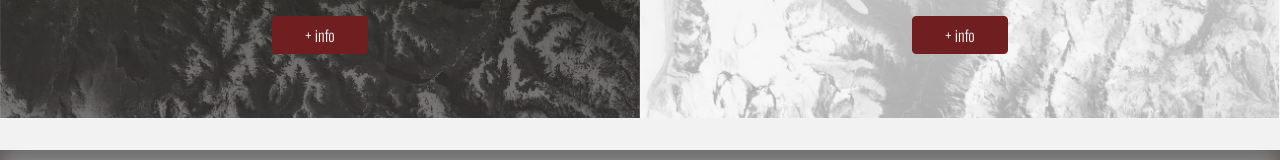
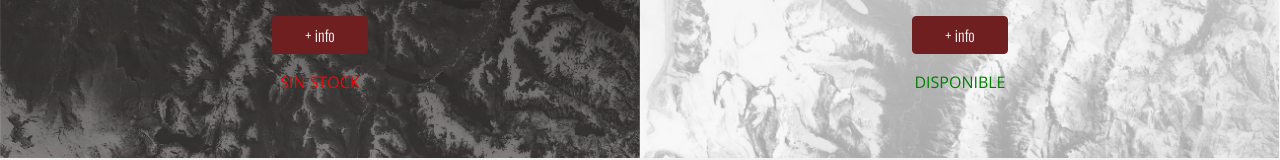
Before and after one commit to SantiDG/CH-FINAL, a website: page index.html in a window 1280 px wide. Shown: the part 853-1013 px from the top of the page. Drawn offline with nearby package versions, Linux system fonts and the light colour scheme.

Commit message:
Ejercicio de stock para desafio de DOM

```diff
--- a/index.html
+++ b/index.html
@@ -233,6 +233,13 @@
                     </div>
                 </div>
 
+
+                <div class="variante-disp">
+
+                    <div class="text-disp" id="disp-1"></div>
+
+                    </div>
+
             </div>
 
 
@@ -326,6 +333,11 @@
                     </div>
                 </div>
 
+                <div class="variante-disp">
+
+                <div class="text-disp" id="disp-2"></div>
+
+                </div>
             </div>
 
         </section>
@@ -555,12 +567,14 @@
 
     </section>
 
-<!--JAVASCRIPT-->
+<!--JAVASCRIPT
 
 
 <script src="js/cookies.js"></script>
+-->
+<script src="js/objects.js"></script>
 
-<script src="js/objects.js"></script>
+<script src="js/stock.js"></script>
 
 
 
--- a/js/objects.js
+++ b/js/objects.js
@@ -144,7 +144,7 @@ const AplicarDesc = (nombre, codigo) => {
 
     let valor = descuento.valor
 
-    return (precio*valor)
+    return (`El precio con descuento seria de ${precio*valor}`)
 
 }
 
--- /dev/null
+++ b/js/stock.js
@@ -0,0 +1,62 @@
+
+const disp1 = document.getElementById("disp-1")
+
+const disp2 = document.getElementById("disp-2")
+
+let stock1 = 0
+
+let stock2 = 5
+
+const disponibilidad1 = (stock1) => {
+
+    if (stock1 > 0) {
+
+        let dispMsj = document.createElement('p')
+
+        dispMsj.innerHTML = `<span style="color:green;">DISPONIBLE<span>`
+
+        disp1.appendChild(dispMsj)
+
+    } else {
+        let dispMsj = document.createElement('p')
+
+        dispMsj.innerHTML = `<span style="color:red;">SIN STOCK<span>`
+
+        disp1.appendChild(dispMsj);
+    }
+}
+
+const disponibilidad2 = (stock2) => {
+
+    if (stock2 > 0) {
+
+        let dispMsj = document.createElement('p')
+
+        dispMsj.innerHTML = `<span style="color:green;">DISPONIBLE<span>`
+
+        disp2.appendChild(dispMsj)
+
+    } else {
+        let dispMsj = document.createElement('p')
+
+        dispMsj.innerHTML = `<span style="color:red;">SIN STOCK<span>`
+
+        disp2.appendChild(dispMsj);
+    }
+}
+
+
+
+disponibilidad1(stock1);
+disponibilidad2(stock2);
+
+
+/*
+console.log(perro)
+
+let itemPerro = document.createElement('p')
+
+itemPerro.textContent = `El nombre del perro es ${perro.nombre}`
+
+listaPerritos.appendChild(itemPerro)
+*/
--- a/scss/components/_product.scss
+++ b/scss/components/_product.scss
@@ -34,6 +34,7 @@
         display: flex;
         flex-direction: column;
         padding: 2rem 0 3rem 0 ;
+
 
         .variante-titulo {
             margin: 1rem 0 2rem 0;
@@ -237,6 +238,22 @@
 
         }
 
+
+        .variante-disp {
+
+            display: flex;
+            flex-direction: column;
+            align-items: center;
+            text-align: center;
+
+            .text-disp {
+                @include opensans-font (500, 1rem);
+
+            }
+
+
+        }
+
     }
     .variante-1 {
         background-image: url(../Images/Productos/bariloche3.jpg);
```
Also changed, not shown: css/style.css, 1 other file.
